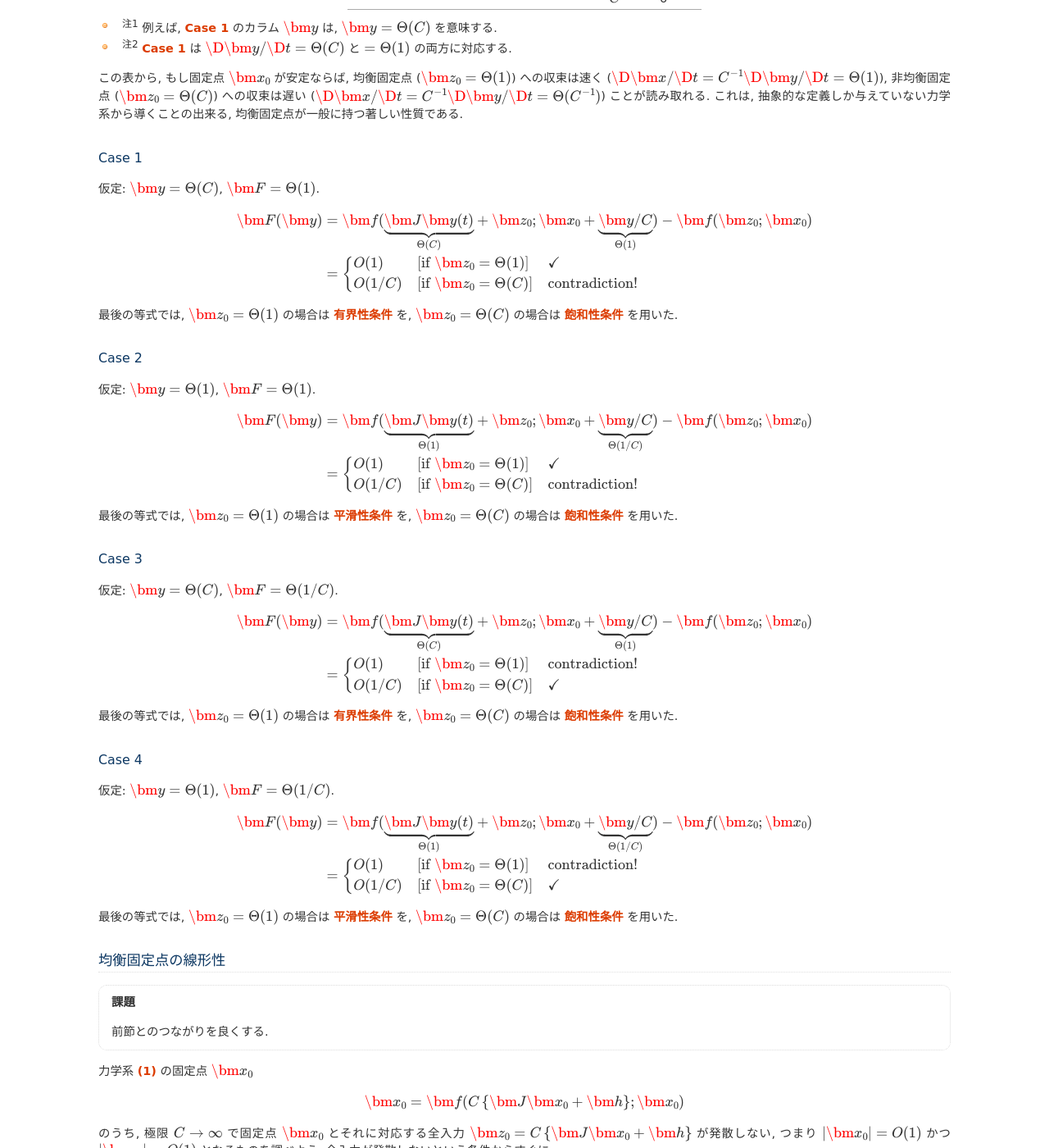
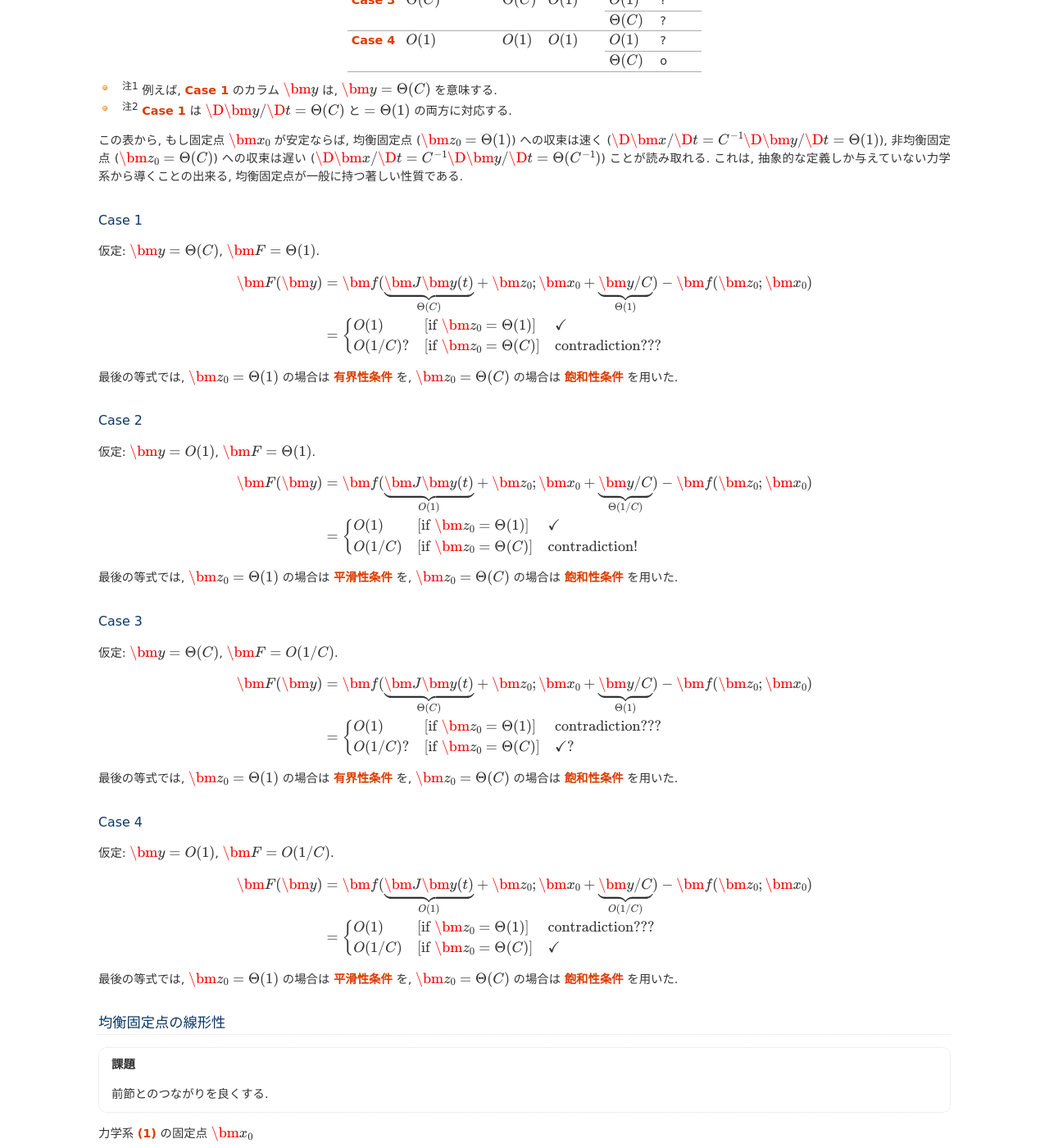
Before and after one commit to tkf/balance-tutorial-ja, a Sphinx documentation site: the page built from source/balance_network/strong_feedback_system.rst, in a window 1280 px wide and 1400 px high, scrolled down 1913 px. Shown: the whole window at 82% size. Built offline with Sphinx 7.4.7, drawn with Linux system fonts in a browser that asks for light colours; formulas are drawn with MathJax 3; some of the changed text lies outside the part shown.

Commit message:
各項のオーダーに依る場合分け表を修正: "?" 多すぎ...

```diff
--- a/source/balance_network/strong_feedback_system.rst
+++ b/source/balance_network/strong_feedback_system.rst
@@ -36,8 +36,13 @@
 
      .. math::
 
-        \bm f(O(C) + \bm z_0; O(1) + \bm x_0) - \bm f(\bm z_0; \bm x_0) = O(1/C)
+        \bm f(O(1) + \bm z_0; O(1) + \bm x_0) - \bm f(\bm z_0; \bm x_0) = O(1/C)
 
+     さらに, どんな :math:`r \ge 1` についても
+
+     .. math::
+
+        \bm f(r \bm z_0; O(1) + \bm x_0) - \bm f(\bm z_0; \bm x_0) = O(1/C)
 
      .. todo:: :math:`\bm f(O(1) \bm z_0; O(1) + \bm x_0) ...` で定義するべき?
 
@@ -216,7 +222,7 @@ Case 1
      \left\{
      \begin{array}{lll}
       O(1)   & [\text{if } \bm z_0 = \Theta(1)] & \checkmark \\
-      O(1/C) & [\text{if } \bm z_0 = \Theta(C)] & \text{contradiction!}
+      O(1/C)?& [\text{if } \bm z_0 = \Theta(C)] & \text{contradiction???}
      \end{array}
      \right.
 
@@ -228,13 +234,13 @@ Case 2
 ------
 
 仮定:
-:math:`\bm y = \Theta(1)`, :math:`\bm F = \Theta(1)`.
+:math:`\bm y = O(1)`, :math:`\bm F = \Theta(1)`.
 
 .. math::
 
    \bm F(\bm y)
    & =
-       \bm f(\underbrace{\bm J \bm y(t)}_{\Theta(1)} + \bm z_0;
+       \bm f(\underbrace{\bm J \bm y(t)}_{O(1)} + \bm z_0;
              \bm x_0 + \underbrace{\bm y / C}_{\Theta(1/C)})
      - \bm f(\bm z_0; \bm x_0)
    \\
@@ -254,7 +260,7 @@ Case 3
 ------
 
 仮定:
-:math:`\bm y = \Theta(C)`, :math:`\bm F = \Theta(1/C)`.
+:math:`\bm y = \Theta(C)`, :math:`\bm F = O(1/C)`.
 
 .. math::
 
@@ -267,8 +273,8 @@ Case 3
    & =
      \left\{
      \begin{array}{lll}
-      O(1)   & [\text{if } \bm z_0 = \Theta(1)] & \text{contradiction!} \\
-      O(1/C) & [\text{if } \bm z_0 = \Theta(C)] & \checkmark
+      O(1)   & [\text{if } \bm z_0 = \Theta(1)] & \text{contradiction???} \\
+      O(1/C)?& [\text{if } \bm z_0 = \Theta(C)] & \checkmark?
      \end{array}
      \right.
 
@@ -280,20 +286,20 @@ Case 4
 ------
 
 仮定:
-:math:`\bm y = \Theta(1)`, :math:`\bm F = \Theta(1/C)`.
+:math:`\bm y = O(1)`, :math:`\bm F = O(1/C)`.
 
 .. math::
 
    \bm F(\bm y)
    & =
-       \bm f(\underbrace{\bm J \bm y(t)}_{\Theta(1)} + \bm z_0;
-             \bm x_0 + \underbrace{\bm y / C}_{\Theta(1/C)})
+       \bm f(\underbrace{\bm J \bm y(t)}_{O(1)} + \bm z_0;
+             \bm x_0 + \underbrace{\bm y / C}_{O(1/C)})
      - \bm f(\bm z_0; \bm x_0)
    \\
    & =
      \left\{
      \begin{array}{lll}
-      O(1)   & [\text{if } \bm z_0 = \Theta(1)] & \text{contradiction!} \\
+      O(1)   & [\text{if } \bm z_0 = \Theta(1)] & \text{contradiction???} \\
       O(1/C) & [\text{if } \bm z_0 = \Theta(C)] & \checkmark
      \end{array}
      \right.
```
Also changed, not shown: other parts of source/balance_network/strong_feedback_system.rst (+13 -12 lines).
